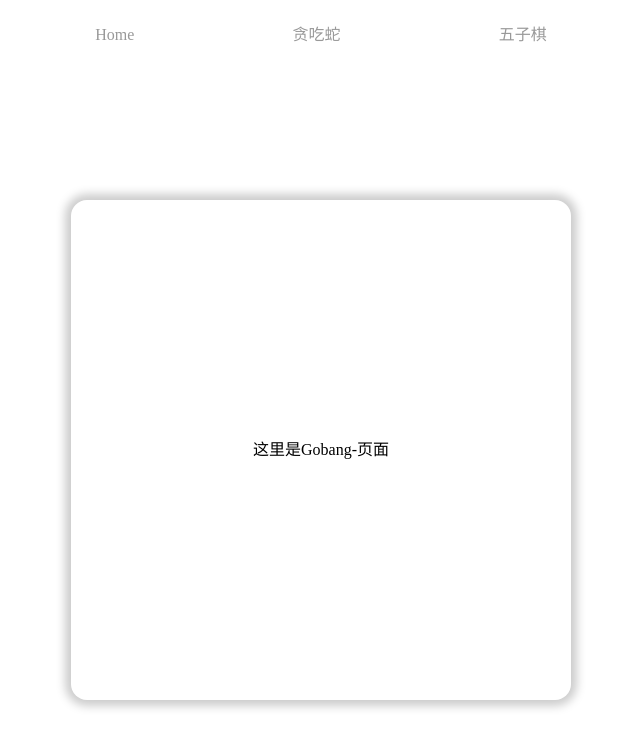
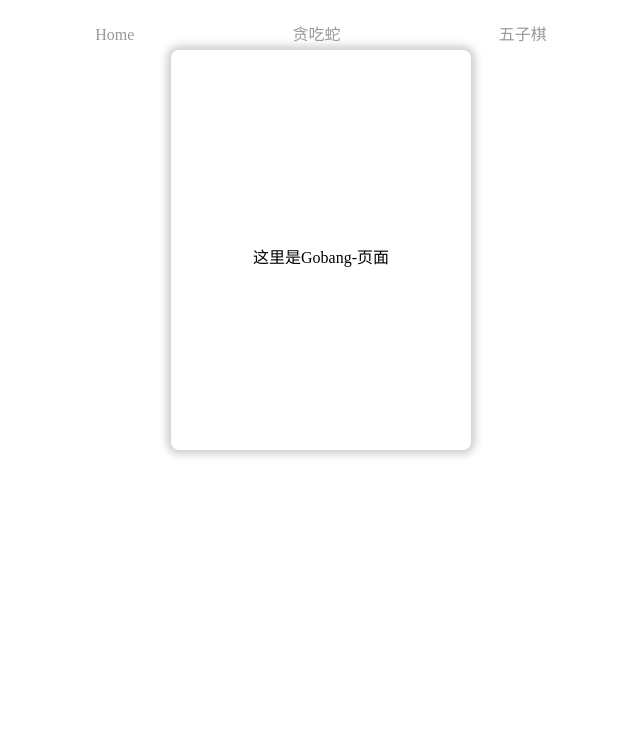
Before and after one commit to gssggssg/projects, a React (Create React App) app: page /gobang in a window 1280 px wide. Shown: the top 748 px of the page, without its empty margins (319-959 px from the left). Built offline with nearby package versions, Linux system fonts and the light colour scheme.

Commit message:
fix-Replace the component

```diff
--- a/src/pages/Gobang/index.scss
+++ b/src/pages/Gobang/index.scss
@@ -1,22 +1,5 @@
 // Gobang Scss
 .interface{
-  position: relative;
-  width: 100%;
-  height: 100vh;
-  // overflow: hidden;
-
-  .board{
-    position: absolute;
-    top: 0;
-    bottom: 0;
-    left: 0;
-    right: 0;
-    margin: auto;
-    width: 500px;
-    height: 500px;
-    line-height: 500px;
-    text-align: center;
-    box-shadow: 0 0 10px 6px #ccc;
-    border-radius: 16px;
-  }
+  width: 600px;
+  margin: auto;
 }
--- a/src/pages/Gobang/index.tsx
+++ b/src/pages/Gobang/index.tsx
@@ -1,12 +1,13 @@
 import * as React from "react";
+import Card from "../../components/Card";
 import "./index.scss";
 
 const Gobang = (): JSX.Element => {
   return (
     <div className="interface">
-      <div className="board">
-        这里是Gobang-页面
-      </div>
+      <Card width="50%" height="400px" >
+        <div style={{ lineHeight: "400px" }}>这里是Gobang-页面</div>
+      </Card>
     </div>
   );
 };
```
